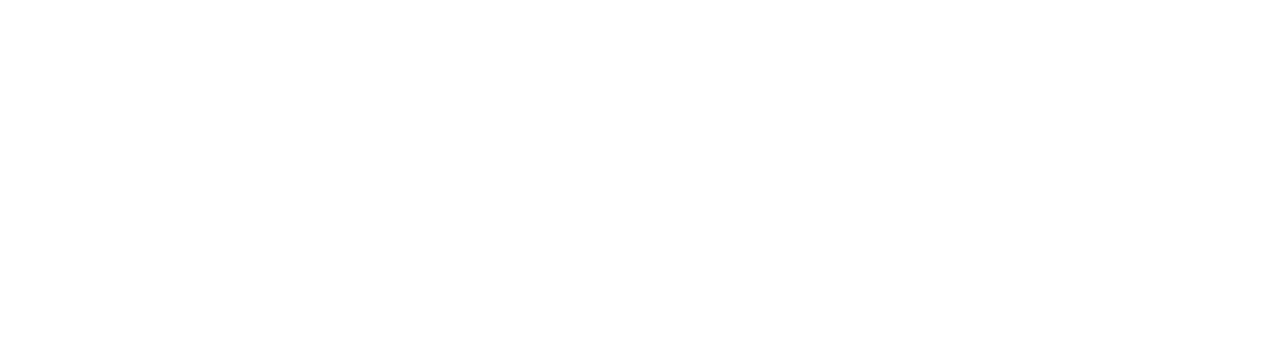
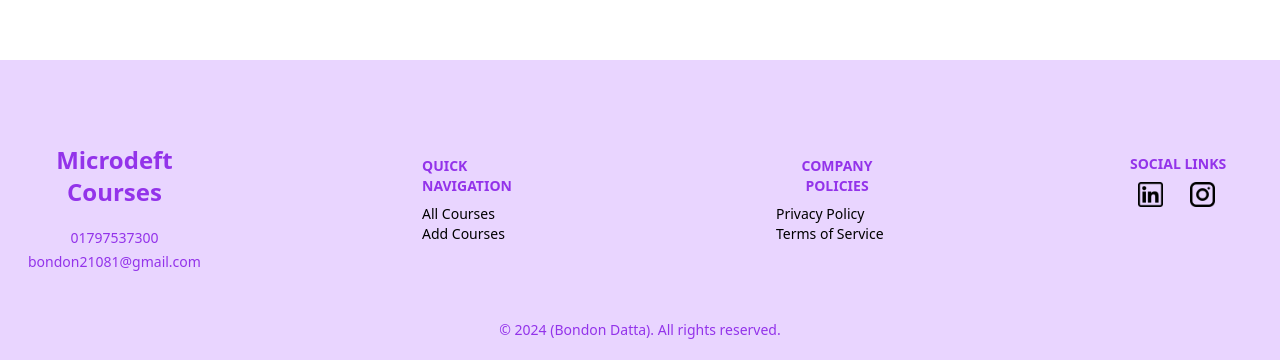
Before and after one commit to bandhandut19/microdeft_react_test_bondon_datta, a React (Vite) app: page / in a window 1280 px wide. Shown: the part 816-1176 px from the top of the page. Before the commit the page ends 800 px from the top, so only its background shows below. Built offline with nearby package versions, Linux system fonts and the light colour scheme.

Commit message:
created footer

```diff
--- a/src/components/Layouts/PrimaryLayout.tsx
+++ b/src/components/Layouts/PrimaryLayout.tsx
@@ -1,3 +1,4 @@
+import Footer from "../Shared/Footer";
 import Navbar from "../Shared/Navbar";
 import { Outlet } from "react-router";
 const PrimaryLayout = () => {
@@ -7,6 +8,7 @@ const PrimaryLayout = () => {
       <div>
         <Outlet></Outlet>
       </div>
+      <Footer></Footer>
     </div>
   );
 };
--- a/src/components/Pages/Home.tsx
+++ b/src/components/Pages/Home.tsx
@@ -6,7 +6,7 @@ const Home = () => {
     (state: RootState) => state.user.userDetails
   );
   return (
-    <div>
+    <div className="min-h-screen">
       {userDetails?.email ? (
         <h1 className="text-center font-bold bg-purple-600 text-white lg:text-xl py-2">
           Welcome {userDetails.name} !
--- /dev/null
+++ b/src/components/Shared/Footer.tsx
@@ -0,0 +1,75 @@
+import { Link } from "react-router";
+
+const Footer = () => {
+  return (
+    <footer className="footer  flex flex-col bg-purple-200 text-purple-600 lg:p-5 px-2 py-10 items-center justify-center font-primary-one  min-h-64">
+      <div className="grid lg:grid-cols-4 grid-cols-1 lg:gap-48 gap-10 lg:p-2 items-center justify-center">
+        <nav className="flex flex-col mt-14 items-center justify-center text-center">
+          <h1 className="lg:text-2xl text-xl text-center font-bold font-name mb-5">
+            Microdeft Courses
+          </h1>
+          <div className="flex  md:flex-col flex-col gap-1 items-left justify-center cursor-pointer">
+            <span className="">01797537300</span>
+            <span className="">bondon21081@gmail.com</span>
+          </div>
+        </nav>
+        <nav className="flex flex-col mt-10 text-left lg:ml-10 ">
+          <h6 className="footer-title text-left font-extrabold opacity-100 ">
+            Quick Navigation
+          </h6>
+          <Link to={"/all-courses"} className="link link-hover text-black">
+            All Courses
+          </Link>
+          <Link to={"/add-courses"} className="link link-hover text-black">
+            Add Courses
+          </Link>
+        </nav>
+        <nav className="flex flex-col mt-10 text-left lg:ml-10 ">
+          <h6 className="footer-title opacity-100 text-center font-extrabold ">
+            Company Policies
+          </h6>
+          <Link to={"/"} className="link link-hover text-black">
+            Privacy Policy
+          </Link>
+          <Link to={"/"} className="link link-hover text-black">
+            Terms of Service
+          </Link>
+        </nav>
+        <nav className="lg:ml-10 ml-5 ">
+          <h6 className="footer-title text-left opacity-100">Social Links</h6>
+          <div className="grid grid-flow-col gap-4  ml-2">
+            {/* Linkedin */}
+            <Link
+              to={"https://bd.linkedin.com/in/bondon-datta-56b375161"}
+              target="_blank"
+            >
+              <div className="w-[25px]">
+                <img src="/linkedin.png" alt="" />
+              </div>
+            </Link>
+            {/* Instagram */}
+            <Link
+              to={"https://www.instagram.com/bandhan_datta/"}
+              target="_blank"
+            >
+              <div className="w-[25px]">
+                <img src="/instagram.png" alt="" />
+              </div>
+            </Link>
+          </div>
+        </nav>
+      </div>
+      <h1>
+        <p className="">
+          &copy;{" "}
+          <span className="" id="year">
+            2024
+          </span>{" "}
+          (Bondon Datta). All rights reserved.
+        </p>
+      </h1>
+    </footer>
+  );
+};
+
+export default Footer;
```
Also changed, not shown: public/instagram.png (added), public/linkedin.png (added).
